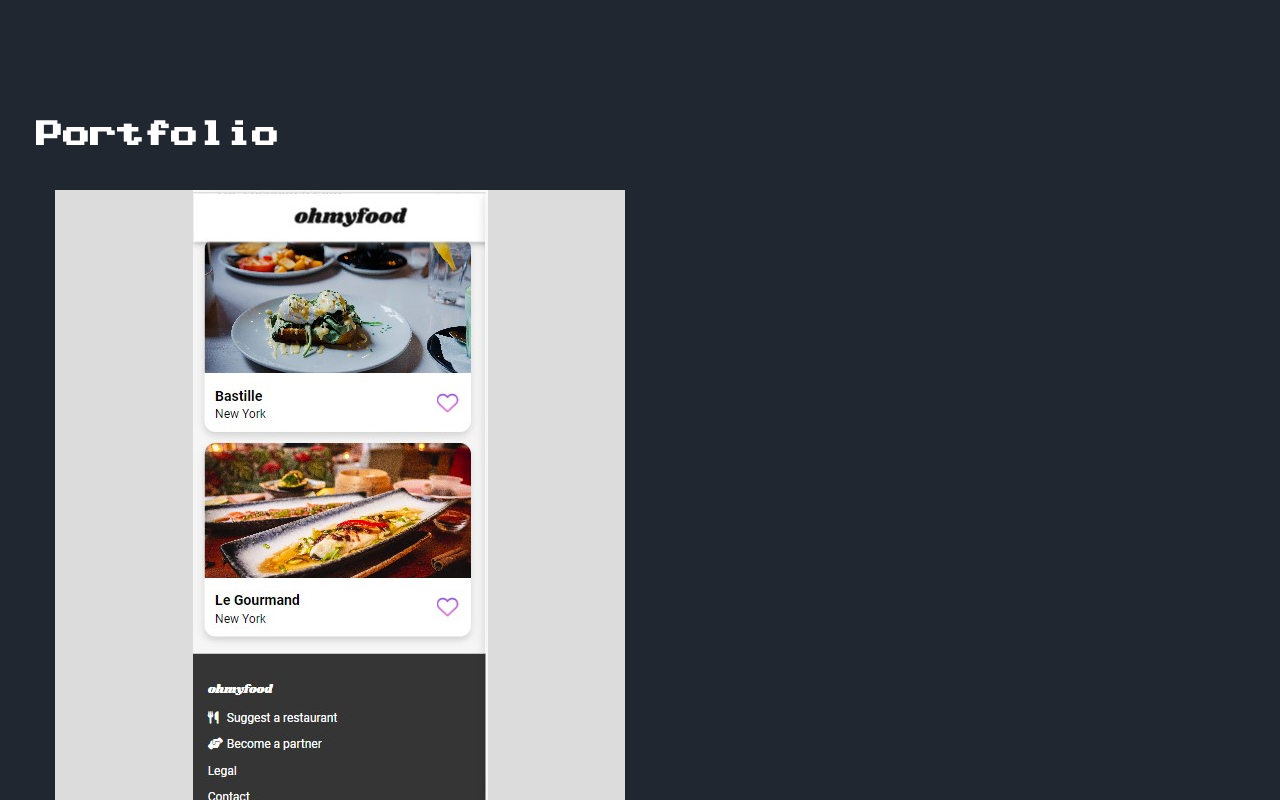
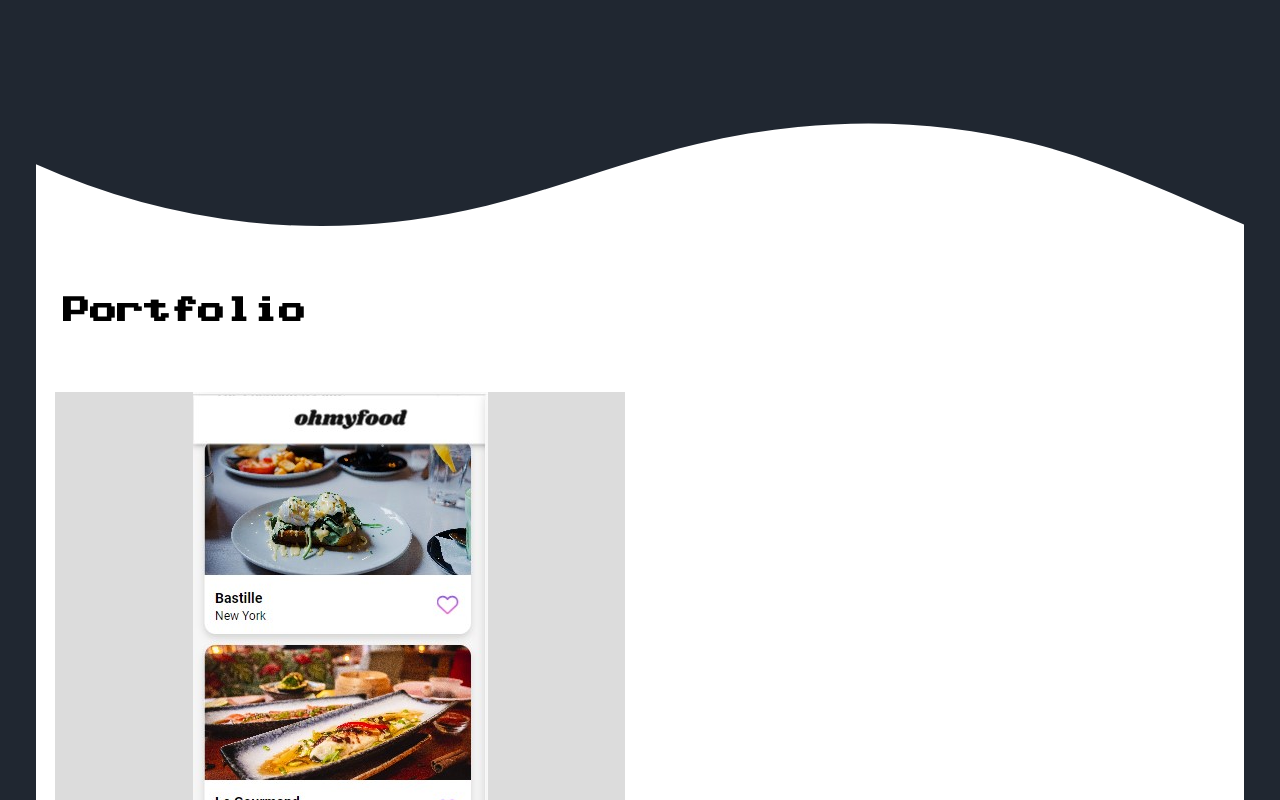
Before and after one commit to pockche123/portfolio, a website with bundled scripts: page public/index.html in a window 1280 px wide. Shown: the part 2840-3640 px from the top of the page. Built offline with nearby package versions, Linux system fonts and the light colour scheme; files whose address does not match are found by name; a web font is replaced by a local one.

Commit message:
add top svg

```diff
--- a/public/assets/styles/portfolio.css
+++ b/public/assets/styles/portfolio.css
@@ -38,6 +38,11 @@
 
         #portfolio{
             position: relative;
+            background-color: white;
+            padding-top: 7em;
+            color: black;
+
+
 
         }
 
@@ -62,12 +67,7 @@
             background-color: white;
 
         }
-
-        .custom-shape-divider-top-1703870185 .shape-fill {
-    fill: #FFFFFF;
-}
-
-        .custom-shape-divider-top-1703870185 {
+.custom-shape-divider-top-1703875443 {
     position: absolute;
     top: 0;
     left: 0;
@@ -76,7 +76,16 @@
     line-height: 0;
 }
 
+.custom-shape-divider-top-1703875443 svg {
+    position: relative;
+    display: block;
+    width: calc(133% + 1.3px);
+    height: 190px;
+}
 
+.custom-shape-divider-top-1703875443 .shape-fill {
+    fill: #202731;
+}
 .spacer{
     aspect-ratio: 900/550;
     width: 100%;
@@ -92,3 +101,7 @@
     background-image: url('../../img/layered-waves-haikei.svg');
 
 }
+
+#portfolio h2{
+ padding: 1em;
+}
--- a/public/index.html
+++ b/public/index.html
@@ -527,12 +527,11 @@
             <div class="spacer layer1"></div>
 
 
-            <!-- <div class="custom-shape-divider-top-1703870185">
+<div class="custom-shape-divider-top-1703875443">
     <svg data-name="Layer 1" xmlns="http://www.w3.org/2000/svg" viewBox="0 0 1200 120" preserveAspectRatio="none">
         <path d="M321.39,56.44c58-10.79,114.16-30.13,172-41.86,82.39-16.72,168.19-17.73,250.45-.39C823.78,31,906.67,72,985.66,92.83c70.05,18.48,146.53,26.09,214.34,3V0H0V27.35A600.21,600.21,0,0,0,321.39,56.44Z" class="shape-fill"></path>
     </svg>
-</div> -->
-
+</div>
 
         </article>
 
```
